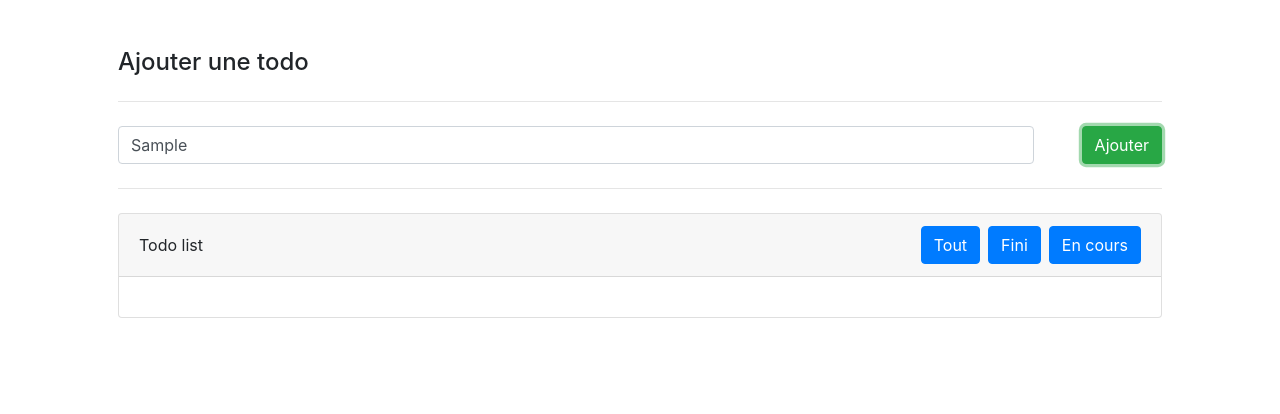
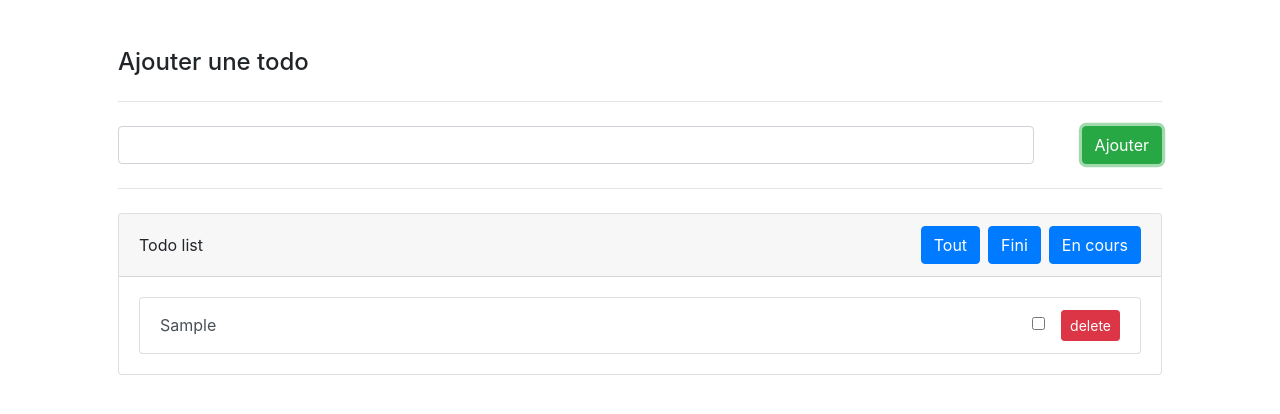
Before and after one commit to sandix34/Redux-Todo, a React (Create React App) app: page / in a window 1280 px wide. Both pictures are taken after typing "Sample" into the empty fields and a click on the button "Ajouter". Shown: the top 414 px of the page. Built offline with nearby package versions, Linux system fonts and the light colour scheme.

Commit message:
finalization

```diff
--- a/src/components/AddTodo.js
+++ b/src/components/AddTodo.js
@@ -1,12 +1,35 @@
-import React from 'react';
+import React, { Component } from 'react';
+import { connect } from 'react-redux';
+import { addTodo } from '../store/actions';
 
-const AddTodo = (props) => {
+class AddTodo extends Component  {
+
+
+  constructor(props) {
+    super(props);
+
+    this.input = React.createRef();
+  }
+
+  submitTodo = () => {
+    this.props.addTodo({
+      name: this.input.current.value,
+      done: false
+    })
+
+    this.input.current.value = '';
+  }
+
+  render() {
     return (
-        <div className="d-flex mb-4">
-          <input type="text" className="form-control mr-5"/>
-          <button className="btn btn-success">Ajouter</button>
-        </div>
-    )
+      <div className="d-flex mb-4">
+        <input ref={ this.input } type="text" className="form-control mr-5"/>
+        <button onClick={ this.submitTodo } className="btn btn-success">Ajouter</button>
+      </div>
+  )
+  }
+
+
 }
 
-export default AddTodo;
+export default connect(null, { addTodo } )(AddTodo);
--- a/src/components/TodoItem.js
+++ b/src/components/TodoItem.js
@@ -1,12 +1,15 @@
 import React from 'react';
 
-const TodoItem = ({todo}) => {
+const TodoItem = ({todo, toggleTodo, deleteTodo}) => {
     return (
-        <li className="list-group-item d-flex flex-row justify-content-between align-items-center list-group-item-action ">
+        <li onClick={ toggleTodo } className="list-group-item d-flex flex-row justify-content-between align-items-center list-group-item-action ">
         <span>{ todo.name }</span>
             <span>
-                <input type="checkbox" className="mx-3"/>
-                <button className="btn btn-sm btn-danger">delete</button>
+                <input type="checkbox" checked={ todo.done } onChange={ () => {} } className="mx-3"/>
+                <button onClick={ (e) => {
+                    e.stopPropagation();
+                    deleteTodo()
+                } } className="btn btn-sm btn-danger">delete</button>
             </span>
         </li>
     )
--- a/src/components/TodoList.js
+++ b/src/components/TodoList.js
@@ -1,13 +1,18 @@
 import React from 'react';
 import TodoItem from './TodoItem';
 import { connect } from 'react-redux';
-import { visibilityFilters } from '../store/actions'
+import { visibilityFilters, toggleTodo, deleteTodo } from '../store/actions'
 
-const TodoList = ({todos}) => {
+const TodoList = ({todos, deleteTodo, toggleTodo}) => {
     return (
         <ul className="list-group">
-        { todos && todos.map(t => (
-            <TodoItem key={ t.name } todo={ t }/>
+        { todos && todos.map((t, i )=> (
+            <TodoItem
+            key={ t.name }
+            todo={ t }
+            deleteTodo={ () => deleteTodo(i) }
+            toggleTodo={ () => toggleTodo(i) }
+            />
         )) }
         </ul>
     )
@@ -31,4 +36,7 @@ export default connect(state => {
       }
     }
     return {todos};
+  }, {
+    toggleTodo,
+    deleteTodo
   })(TodoList);
--- a/src/store/reducers.js
+++ b/src/store/reducers.js
@@ -15,13 +15,10 @@ import * as actions from './actions';
 export const todos = (state = [], action) => {
     switch(action.type) {
         case actions.ADD_TODO : {
-            return {
-                todos: [ ...state.todos, action.todo ]//copie tous les éléments du state.todos et ajout todo
-            }
+            return  [ ...state, action.todo ]//copie tous les éléments du state.todos et ajout todo
         }
         case actions.DELETE_TODO : {
             return state.filter( (t, i) => i !== action.index )
-
         }
         case actions.TOGGLE_TODO : {
             return state.map( (t, i) => {
```
